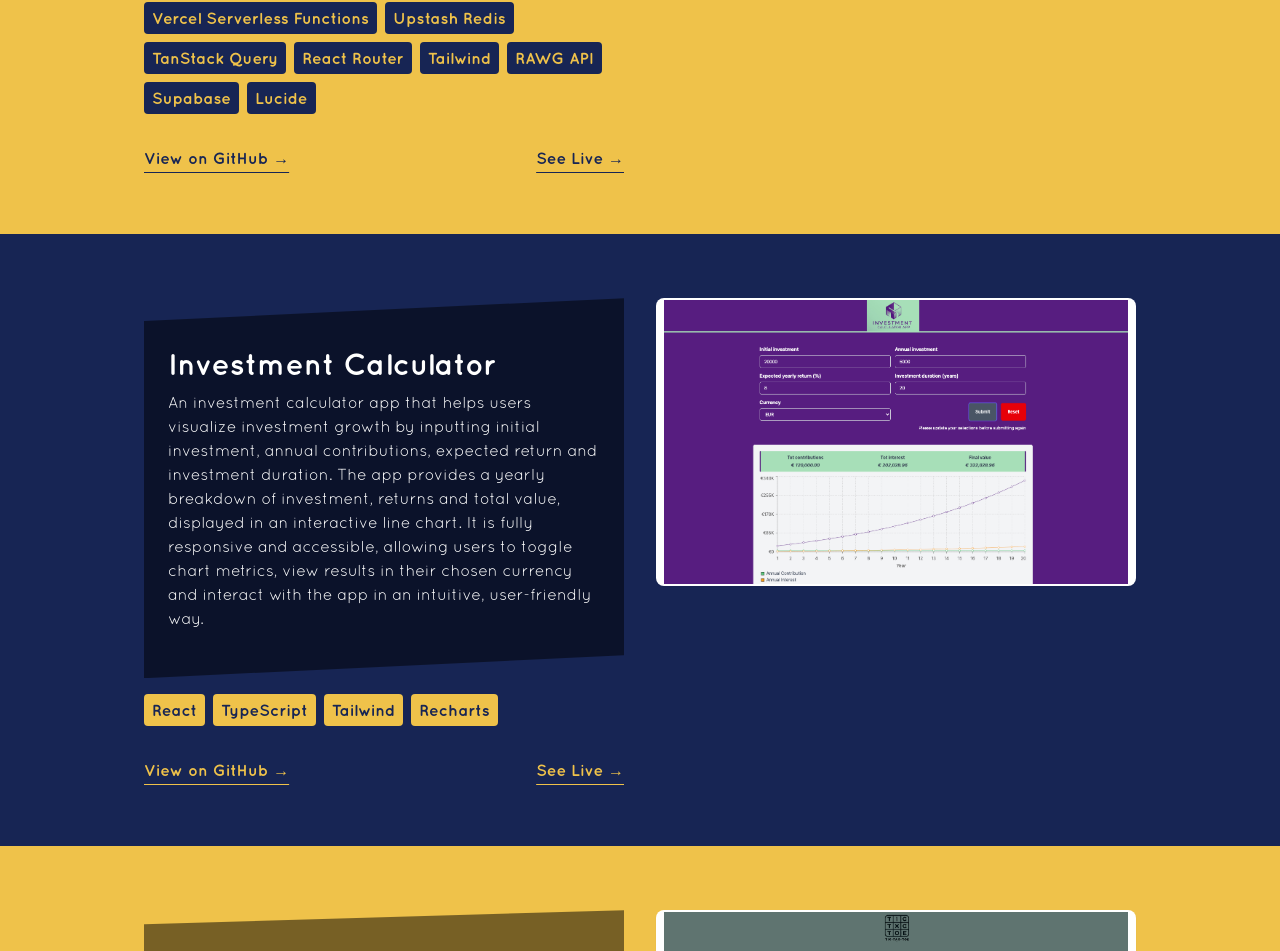
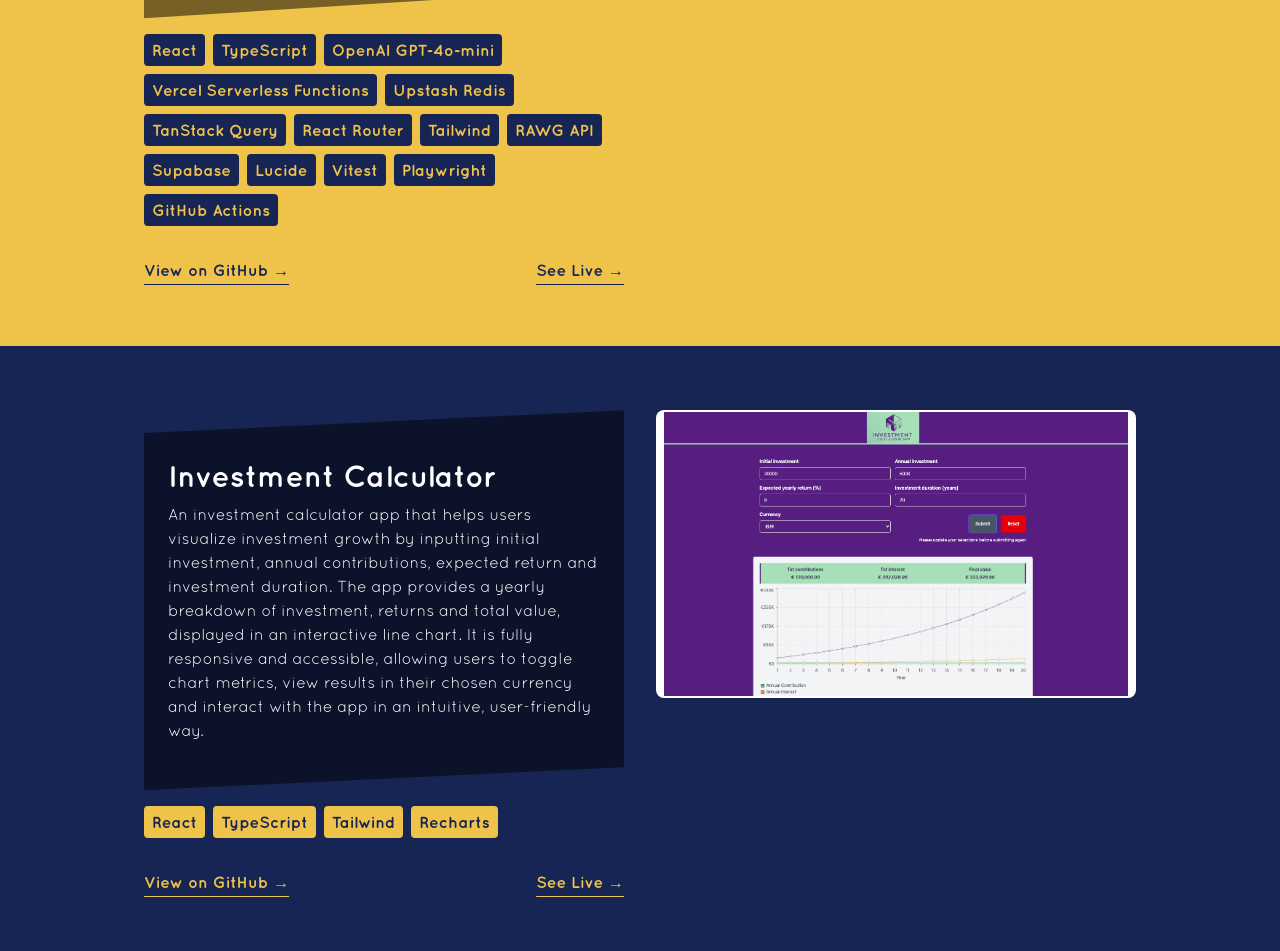
Before and after one commit to paologhidoni/portfolio, a React (Vite) app: page / in a window 1280 px wide. Shown: the part 1094-2045 px from the top of the page. Built offline with nearby package versions, Linux system fonts and the light colour scheme.

Commit message:
Update project description and technologies

```diff
--- a/src/data/projects.ts
+++ b/src/data/projects.ts
@@ -12,7 +12,7 @@
     id: "project-7",
     title: "GameKit",
     description:
-      "A full-stack Game Discovery Platform featuring AI-powered natural language search built with React, TypeScript and OpenAI GPT-4o-mini. Discover games through conversational queries like 'cozy RPG games on Game Boy' with intelligent LLM validation, hybrid scoring algorithms and distributed rate limiting via Upstash Redis. Each game also offers an AI assistant with threaded follow-ups for detailed questions. Integrates Vercel serverless functions, Supabase authentication, RAWG API, TanStack Query for state management and a responsive Tailwind CSS design with custom themes.",
+      "A full-stack Game Discovery Platform featuring AI-powered natural language search built with React, TypeScript and OpenAI GPT-4o-mini. Discover games through conversational queries like 'cozy RPG games on Game Boy' with intelligent LLM validation, hybrid scoring algorithms and distributed rate limiting via Upstash Redis. Each game also offers an AI assistant with threaded follow-ups for detailed questions. Integrates Vercel serverless functions, Supabase authentication, RAWG API, TanStack Query for state management and a responsive Tailwind CSS design with custom themes. Automated testing via GitHub Actions workflow using Vitest for unit and API coverage and Playwright for end-to-end browser flows.",
     image: gamekitImg,
     technologies: [
       "React",
@@ -26,6 +26,9 @@
       "RAWG API",
       "Supabase",
       "Lucide",
+      "Vitest",
+      "Playwright",
+      "GitHub Actions",
     ],
     github: "https://github.com/paologhidoni/gamekit",
     live: "https://gamekit-six.vercel.app/",
```
